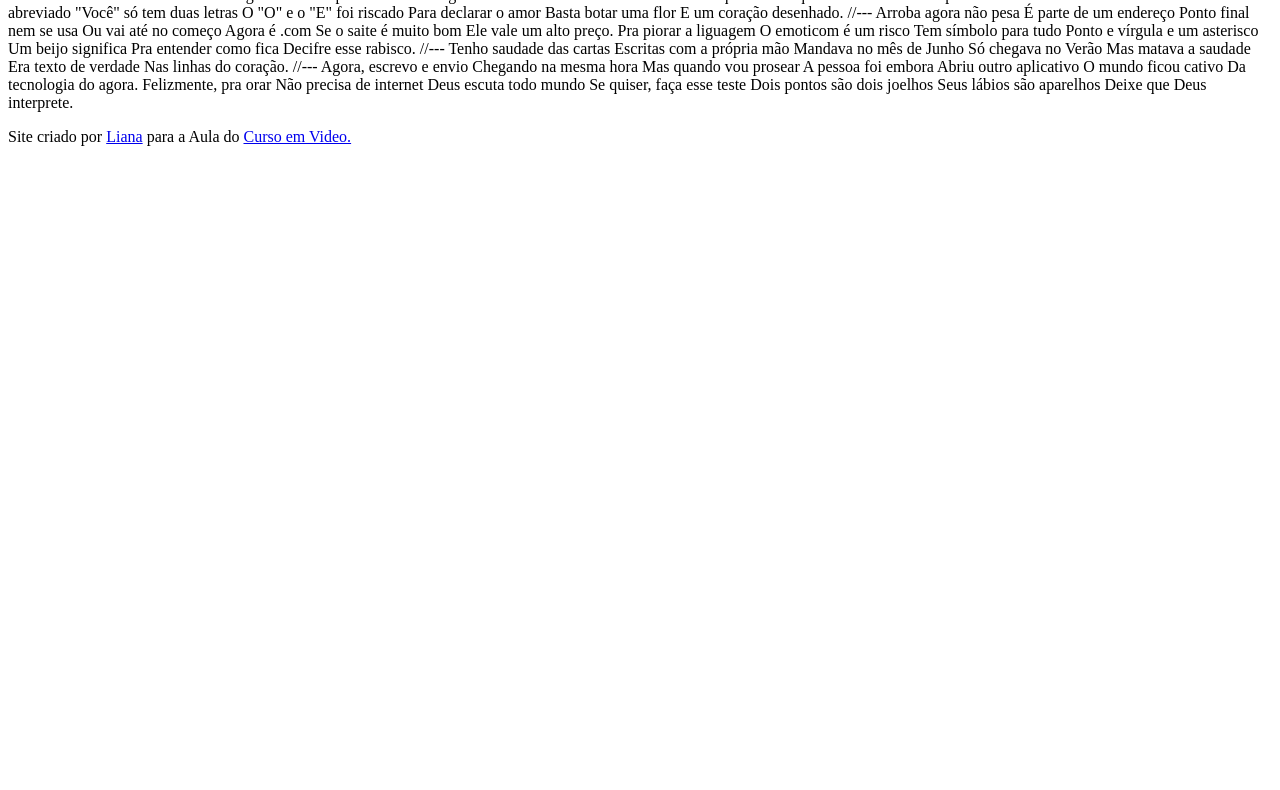
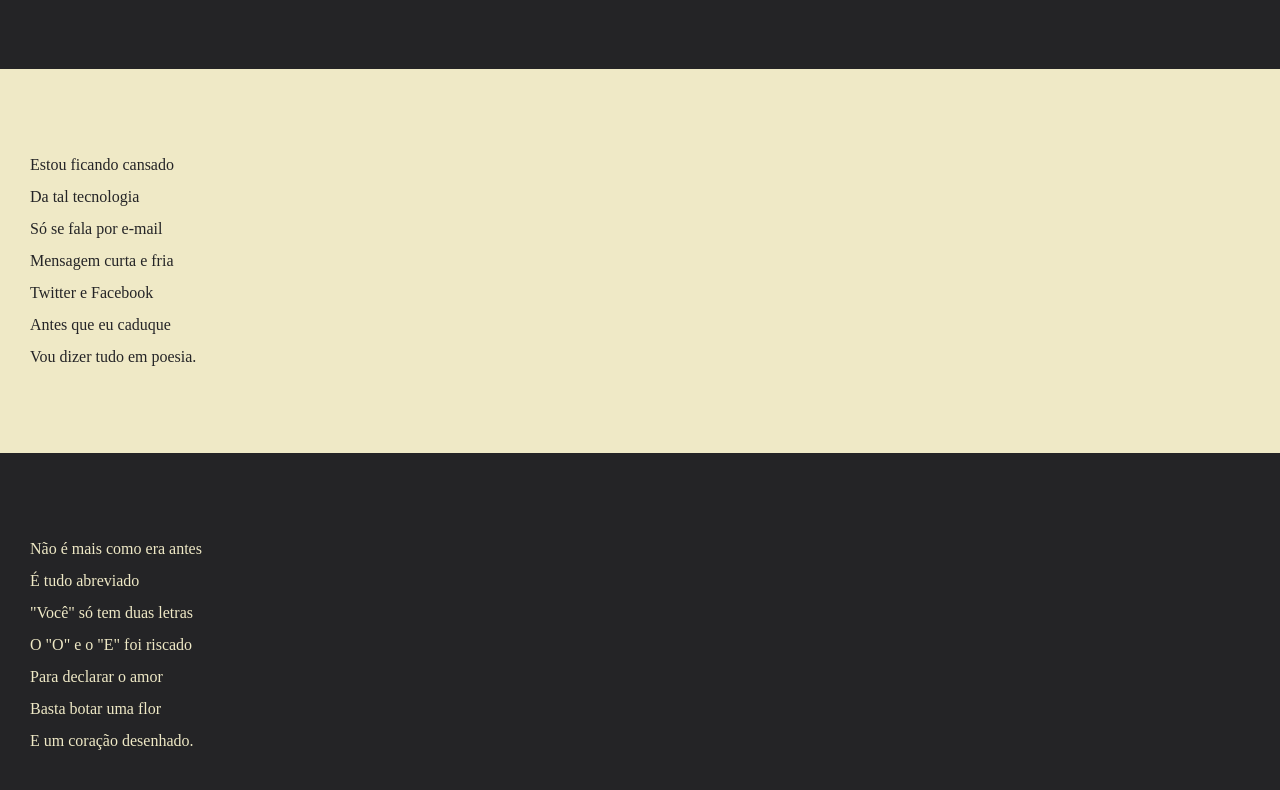
Before and after one commit to heyannli/Projeto_Cordel, a plain HTML site: page index.html in a window 1280 px wide. Shown: the part 128-918 px from the top of the page. Before the commit the page ends 800 px from the top, so only its background shows below. Drawn offline with Linux system fonts and the light colour scheme.

Commit message:
criado arquivo css
foi criado o arquivo css

```diff
--- /dev/null
+++ b/estilos/style.css
@@ -0,0 +1,86 @@
+@charset "UTF-8";
+
+*{
+    margin: 0;
+    padding: 0;
+    box-sizing: border-box;
+}
+html, body {
+    min-height: 100vh;
+}
+
+:root {
+    --clr-escuro: #242426;
+    --clr-branco: #EFE9C6;
+    --clr-link: #cd9b59;
+    --clr-link-ativo: #963f2e;
+}
+
+header {
+    background-color: var(--clr-escuro);
+    color: var(--clr-branco);
+    text-align: center;
+    padding: 1rem;
+}
+
+header h1 {
+    padding-top: 50px;
+    font-variant: small-caps;
+    font-size: 2.5rem;
+}
+
+header p {
+    padding-bottom: 50px;
+}
+
+a {
+    color: var(--clr-link);
+    text-decoration: none;
+    font-style: italic;
+}
+
+a:visited, a:hover {
+    color: var(--clr-link-ativo);
+    font-weight: bold;
+    text-decoration: underline;
+}
+
+section {
+    padding-top: 10vh;
+    padding-bottom: 10vh;
+    line-height: 2em;
+    padding-left: 30px;
+}
+
+section.normal {
+    background-color: var(--clr-branco);
+    color: var(--clr-escuro);
+}
+
+section.imagem {
+    background-color: var(--clr-escuro);
+    color: var(--clr-branco);
+}
+
+section.imagem p {
+    background-color: var(--clr-escuro);
+    width: 40%;
+}
+
+
+
+
+
+
+
+
+
+
+
+
+footer {
+    background-color: var(--clr-escuro);
+    color: var(--clr-branco);
+    text-align: center;
+    padding: 1rem;
+}
--- a/index.html
+++ b/index.html
@@ -4,7 +4,7 @@
     <meta charset="UTF-8">
     <meta name="viewport" content="width=device-width, initial-scale=1.0">
 
-    <link rel="stylesheet" href="style.css">
+    <link rel="stylesheet" href="estilos/style.css">
     <title>Poesia Cordel Moderno</title>
 </head>
 <body>
@@ -16,69 +16,87 @@
         </p>
     </header>
 
-    Estou ficando cansado
-    Da tal tecnologia
-    Só se fala por e-mail
-    Mensagem curta e fria
-    Twitter e Facebook
-    Antes que eu caduque
-    Vou dizer tudo em poesia.
+    <section class="normal">
+        <p>
+            Estou ficando cansado <br>
+            Da tal tecnologia <br>
+            Só se fala por e-mail <br>
+            Mensagem curta e fria <br>
+            Twitter e Facebook <br>
+            Antes que eu caduque <br>
+            Vou dizer tudo em poesia.
+        </p>
+    </section>
 
-    //---
+    <section class="imagem">
+        <p>
+            Não é mais como era antes <br>
+            É tudo abreviado <br>
+            "Você" só tem duas letras <br>
+            O "O" e o "E" foi riscado <br>
+            Para declarar o amor <br>
+            Basta botar uma flor <br>
+            E um coração desenhado.
+        </p>
+    </section>
 
-    Não é mais como era antes
-    É tudo abreviado
-    "Você" só tem duas letras
-    O "O" e o "E" foi riscado
-    Para declarar o amor
-    Basta botar uma flor
-    E um coração desenhado.
+    <section class="normal">
+        <p>
+            Arroba agora não pesa <br>
+            É parte de um endereço <br>
+            Ponto final nem se usa <br>
+            Ou vai até no começo <br>
+            Agora é .com <br>
+            Se o saite é muito bom <br>
+            Ele vale um alto preço. <br>
+        </p>
 
-    //---
+        <p>
+            Pra piorar a liguagem <br>
+            O emoticom é um risco <br>
+            Tem símbolo para tudo <br>
+            Ponto e vírgula e um asterisco <br>
+            Um beijo significa <br>
+            Pra entender como fica <br>
+            Decifre esse rabisco.
+        </p>
+    </section>
 
-    Arroba agora não pesa
-    É parte de um endereço
-    Ponto final nem se usa
-    Ou vai até no começo
-    Agora é .com
-    Se o saite é muito bom
-    Ele vale um alto preço.
 
-    Pra piorar a liguagem
-    O emoticom é um risco
-    Tem símbolo para tudo
-    Ponto e vírgula e um asterisco
-    Um beijo significa
-    Pra entender como fica
-    Decifre esse rabisco.
 
-    //---
+    <section class="imagem">
+        <p>
+            Tenho saudade das cartas <br>
+            Escritas com a própria mão <br>
+            Mandava no mês de Junho <br>
+            Só chegava no Verão <br>
+            Mas matava a saudade <br>
+            Era texto de verdade <br>
+            Nas linhas do coração.
+        </p>
+    </section>
 
-    Tenho saudade das cartas
-    Escritas com a própria mão
-    Mandava no mês de Junho
-    Só chegava no Verão
-    Mas matava a saudade
-    Era texto de verdade
-    Nas linhas do coração.
+    <section class="normal">
+        <p>
+            Agora, escrevo e envio <br>
+            Chegando na mesma hora <br>
+            Mas quando vou prosear <br>
+            A pessoa foi embora <br>
+            Abriu outro aplicativo <br>
+            O mundo ficou cativo <br>
+            Da tecnologia do agora. <br>
+        </p>
 
-    //---
-
-    Agora, escrevo e envio
-    Chegando na mesma hora
-    Mas quando vou prosear
-    A pessoa foi embora
-    Abriu outro aplicativo
-    O mundo ficou cativo
-    Da tecnologia do agora.
-
-    Felizmente, pra orar
-    Não precisa de internet
-    Deus escuta todo mundo
-    Se quiser, faça esse teste
-    Dois pontos são dois joelhos
-    Seus lábios são aparelhos
-    Deixe que Deus interprete.
+        <p>
+            Felizmente, pra orar <br>
+            Não precisa de internet <br>
+            Deus escuta todo mundo <br>
+            Se quiser, faça esse teste <br>
+            Dois pontos são dois joelhos <br>
+            Seus lábios são aparelhos <br>
+            Deixe que Deus interprete.
+        </p>
+    </section>
 
     <footer>
         <p> Site criado por <a href="https://github.com/heyliana" target="_blank" rel="noopener">Liana</a> para a Aula do <a href="https://cursoemvideo.com" target="_blank" rel="noopener">Curso em Video.</a></p>
```
